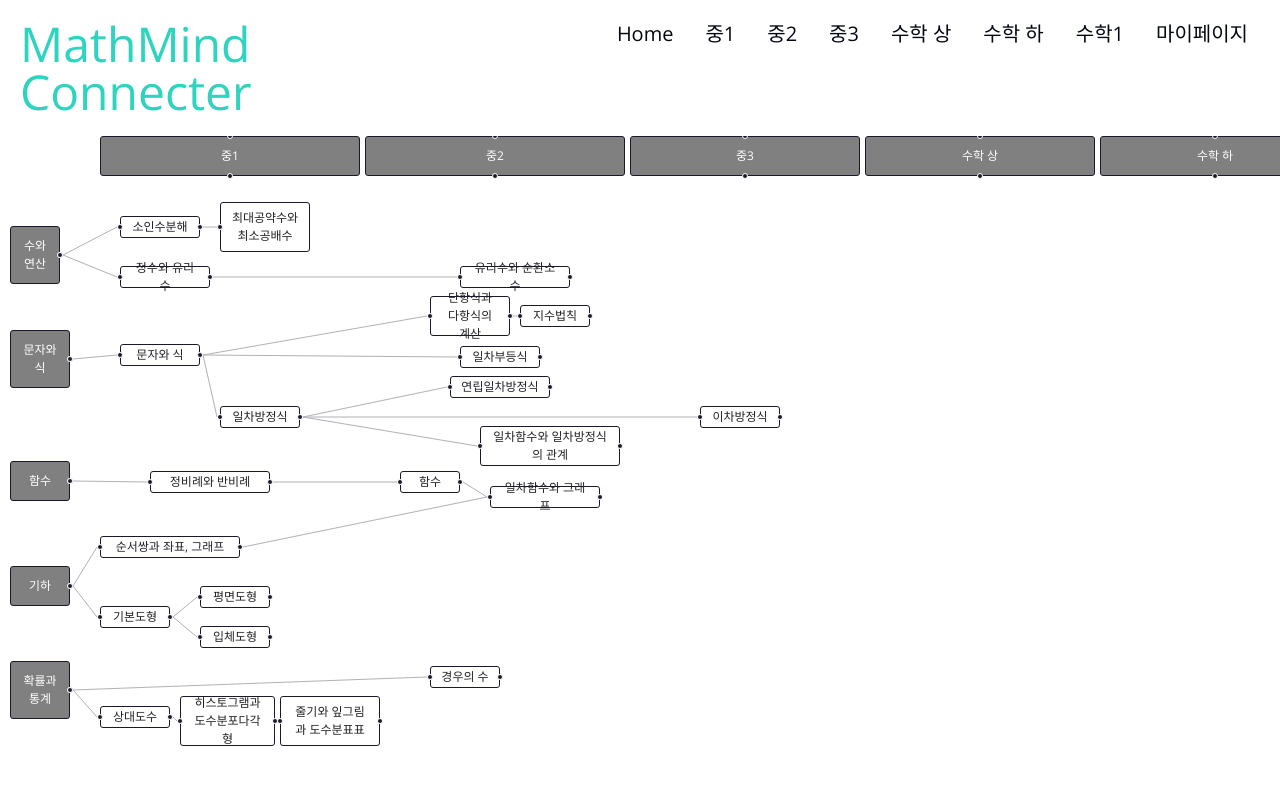
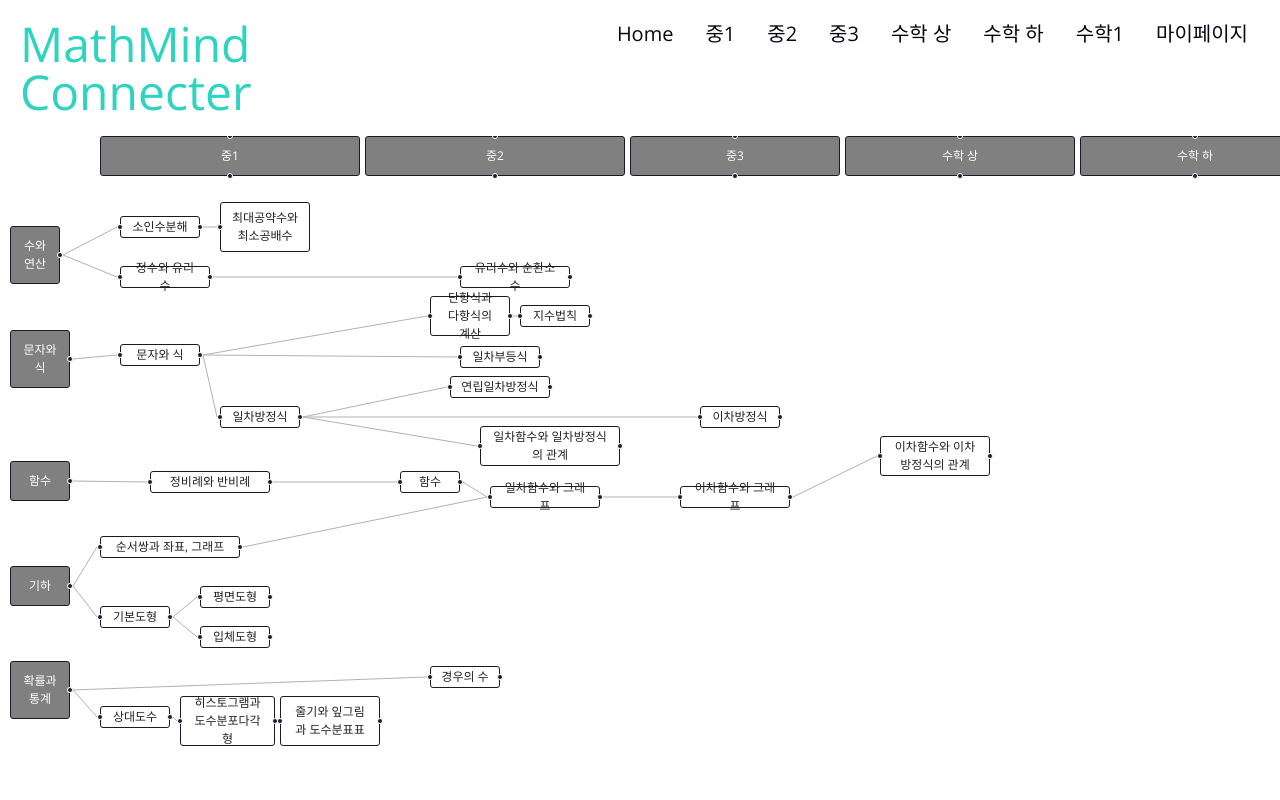
Before and after one commit to sunkim1017/mmc, a Next.js app: page / in a window 1280 px wide. Shown: the top 800 px of the page. Built offline with nearby package versions, Linux system fonts and the light colour scheme.

Commit message:
간격조정

```diff
--- a/src/component/FlowChart.tsx
+++ b/src/component/FlowChart.tsx
@@ -18,10 +18,10 @@ import { SourceTwoBottom, TargetTwoTop } from './CostomNode';
 const initialNodes: Node[] = [
   { id: 'mid1', position: { x: 100, y: 0 }, data: { label: '중1' }, style:{width: 260, backgroundColor: 'gray', color: 'white'}  },
   { id: 'mid2', position: { x:365, y: 0 }, data: { label: '중2' }, style:{width: 260, backgroundColor: 'gray', color: 'white'} },
-  { id: 'mid3', position: { x: 630, y: 0 }, data: { label: '중3' }, style:{width: 230, backgroundColor: 'gray', color: 'white'}  },
-  { id: 'high', position: { x: 865, y: 0 }, data: { label: '수학 상' }, style:{width: 230, backgroundColor: 'gray', color: 'white'}  },
-  { id: 'low', position: { x: 1100, y: 0 }, data: { label: '수학 하' }, style:{width: 230, backgroundColor: 'gray', color: 'white'}  },
-  { id: 'one', position: { x: 1335, y: 0 }, data: { label: '수학1' }, style:{width: 230, backgroundColor: 'gray', color: 'white'}  },
+  { id: 'mid3', position: { x: 630, y: 0 }, data: { label: '중3' }, style:{width: 210, backgroundColor: 'gray', color: 'white'}  },
+  { id: 'high', position: { x: 845, y: 0 }, data: { label: '수학 상' }, style:{width: 230, backgroundColor: 'gray', color: 'white'}  },
+  { id: 'low', position: { x: 1080, y: 0 }, data: { label: '수학 하' }, style:{width: 230, backgroundColor: 'gray', color: 'white'}  },
+  { id: 'one', position: { x: 1315, y: 0 }, data: { label: '수학1' }, style:{width: 230, backgroundColor: 'gray', color: 'white'}  },
 
 
   { id: '1', position: { x: 10, y: 90 }, sourcePosition: Position.Right, targetPosition: Position.Right,
@@ -74,6 +74,12 @@ const initialNodes: Node[] = [
     data: {label: '일차함수와 그래프'}, style: {width: 110, height: 20, display: 'flex', justifyContent: 'center',alignItems: 'center',},
     type: 'TargetTwoTop'
   },
+  { id: '3-1-1-1-1', position: {x: 680, y: 350}, targetPosition: Position.Left , sourcePosition: Position.Right,
+    data: {label: '이차함수와 그래프'}, style: {width: 110, height: 20, display: 'flex', justifyContent: 'center',alignItems: 'center',},
+  },
+  { id: '3-1-1-1-1-1', position: {x: 880, y: 300}, targetPosition: Position.Left , sourcePosition: Position.Right,
+    data: {label: '이차함수와 이차방정식의 관계'}, style: {width: 110, height: 40, display: 'flex', justifyContent: 'center',alignItems: 'center',},
+  },
 
   { id: '4-1', position: {x: 100, y: 400}, targetPosition: Position.Left, sourcePosition: Position.Right,
     data: {label: '순서쌍과 좌표, 그래프'}, style: {width: 140, height: 20, display: 'flex', justifyContent: 'center',alignItems: 'center',}},
@@ -121,6 +127,8 @@ const initialEdges = [
   { id: 'm1-e-3-1', source: '3', target: '3-1', type: 'straight' },
   { id: 'm1-e-3-1-1', source: '3-1', target: '3-1-1', type: 'straight' },
   { id: 'm1-e-3-1-1-1', source: '3-1-1', target: '3-1-1-1', type: 'straight' },
+  { id: 'm1-e-3-1-1-1-1', source: '3-1-1-1', target: '3-1-1-1-1', type: 'straight' },
+  { id: 'm1-e-3-1-1-1-1-1', source: '3-1-1-1-1', target: '3-1-1-1-1-1', type: 'straight' },
 
   { id: 'm1-e-(4-1)-(3-1-1-1)', source: '4-1', target: '3-1-1-1', type: 'straight' }, // 순서상-일차함수그래프
 
```
